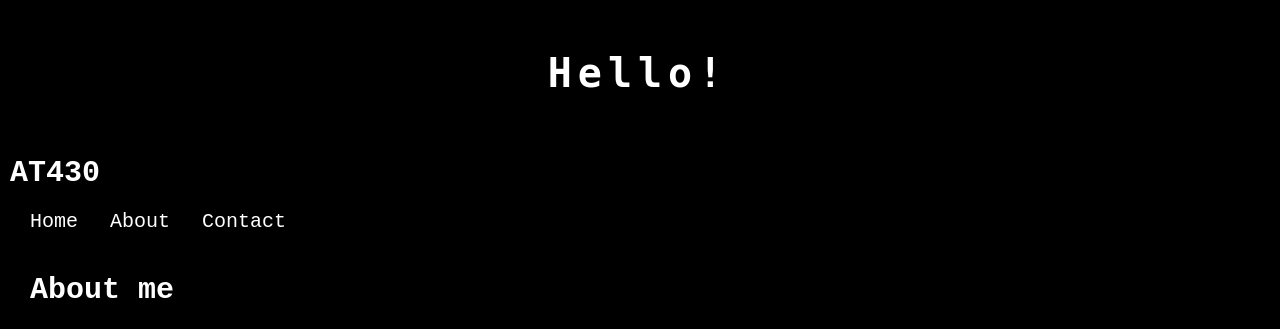
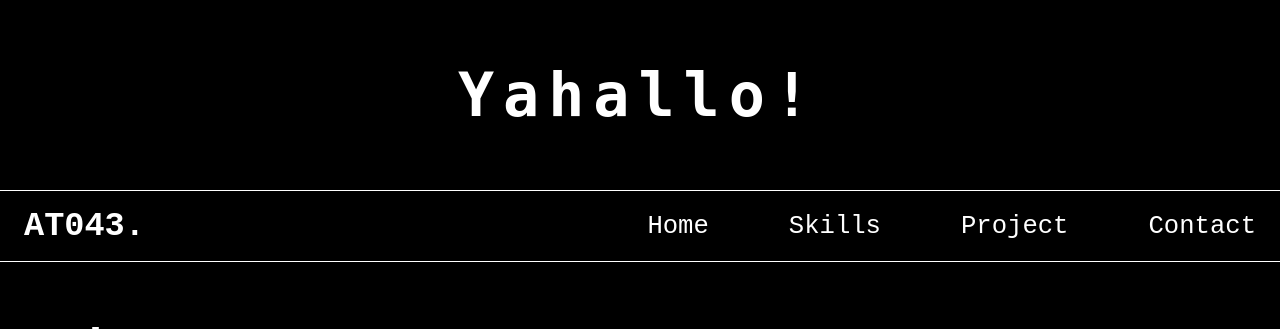
Before and after one commit to AT043/at043.github.io, a PHP site: page / in a window 1280 px wide. Shown: the top 329 px of the page. Run offline with PHP 8.4, Linux system fonts and the light colour scheme.

Commit message:
add navigation and fix some problems

```diff
--- a/index.html
+++ b/index.html
@@ -6,103 +6,119 @@
     <meta name="viewport" content="width=device-width, initial-scale=1.0">
     <title>AT043-none</title>
     <link rel="stylesheet" href="style.css">
+    <link rel="stylesheet" href="https://cdnjs.cloudflare.com/ajax/libs/font-awesome/4.7.0/css/font-awesome.min.css">
+    <link rel="stylesheet" href="https://cdn.jsdelivr.net/gh/lipis/flag-icons@6.6.6/css/flag-icons.min.css"/>
     <!-- <script src="https://cdn.tailwindcss.com"></script> -->
 </head>
 <body>
-    <header>
+    <header class="header">
             <div class="jumbotron">
                 <div class="typing-effect">
-                    <h1>Hello!</h1>
+                    <h1>Yahallo!</h1>
                 </div>
             </div>
-            <nav>
-                <div class="nav-links">
-                    <a href="http://at79o.rf.gd"><h2>AT430</h2></a>
-                    <a href="#">Home</a>
-                    <a href="#about">About</a>
-                    <a href="#contact">Contact</a>
+            <!-- <nav id="navbar">
+                <a href="http://at79o.rf.gd" class="logo"><h2>AT430</h2></a>
+                <a href="#" class="nav-link">Home</a>
+                <a href="#about" class="nav-link">About</a>
+                <a href="#contact" class="nav-link">Contact</a>
+                <a href="javascript:void(0);" class="icon" onclick="myFunction()">
+                    <i class="fa fa-bars"></i>
+                </a>
+            </nav>-->
+            <nav class="navbar">
+                <a href="#" class="nav-logo">AT043.</a>
+                <ul class="nav-menu">
+                    <li class="nav-item">
+                        <a href="#" class="nav-link">Home</a>
+                    </li>
+                    <li class="nav-item">
+                        <a href="#" class="nav-link">Skills</a>
+                    </li>
+                    <li class="nav-item">
+                        <a href="#" class="nav-link">Project</a>
+                    </li>
+                    <li class="nav-item">
+                        <a href="#" class="nav-link">Contact</a>
+                    </li>
+                </ul>
+                <div class="hamburger">
+                    <span class="bar"></span>
+                    <span class="bar"></span>
+                    <span class="bar"></span>
                 </div>
             </nav>
     </header>
 
     <main>
-        <section id="about">
+        <article class="about" id="about">
             <h2>
                 About me
             </h2>
-            <div >
-                <img src="https://static.zerochan.net/Asanagi.Umi.full.3716665.jpg" alt="" class="float-left" width="180px" height="240px">
-            </div>
+            <img src="https://static.zerochan.net/Asanagi.Umi.full.3716665.jpg" alt="" class="float-left" width="180px" height="240px">
             <p>
-                Hello! Im DiegoAT. Currently 1st year Computer network engineering student at Politeknik Negeri Jakarta. I've interest in computer network and security. Lorem ipsum dolor sit amet, consectetur adipisicing elit. Ducimus velit tempore vitae delectus laborum! Quae, nesciunt blanditiis doloribus molestias fuga non est perspiciatis incidunt cum reiciendis cupiditate eius ad official.
+                Im Thariq. Currently 1st year Computer network engineering student at Politeknik Negeri Jakarta. I've interest in computer network and security. Lorem ipsum dolor sit amet, consectetur adipisicing elit. Ducimus velit tempore vitae delectus laborum! Quae, nesciunt blanditiis doloribus molestias fuga non est perspiciatis incidunt cum reiciendis cupiditate eius ad official.
             </p>
 
-        </section>
-        <section id="skills">
+        </article>
+        <article id="skills">
             <h2>
                 Skills
             </h2>
-            <table>
-                <tr>
-                    <th>It Support</th>
-                    <th>Computer Networking</th>
-                    <th>Programming</th>
-                    <th>tools</th>
-                </tr>
-                <tr>
-                    <td>Desc: Im able to turn off and turn on any kinds of computer</td>
-                    <td>Desc: Im able to do ping to test connection</td>
-                    <td>Desc: Im able to print Hello world and make program to solve basic math question</td>
-                    <td>Desc: I m able to install and open the tools</td>
-                </tr>
-                <tr>
-                    <td><img src="https://images.credly.com/size/110x110/images/b2db4424-989e-4df9-ad19-1539d2743d74/image.png" alt="Google IT Support"></td>
-                    <td><img src="https://images.credly.com/size/110x110/images/70d71df5-f3dc-4380-9b9d-f22513a70417/CCNAITN__1_.png" alt="Cisco ITN"></td>
-                    <td></td>
-                    <td></td>
-                </tr>
-                <tr>
-                    <td></td>
-                    <td><img src="https://images.credly.com/size/120x120/images/6321cd9f-5f08-4d2e-9418-2fbe1a932471/image.png" alt=""></td>
-                    <td></td>
-                    <td></td>
-                </tr>
-                <tr>
-                    <td></td>
-                    <td><img src="https://images.credly.com/size/340x340/images/0a6d331e-8abf-4272-a949-33f754569a76/CCNAENSA__1_.png" alt="" width="110px"></td>
-                    <td></td>
-                    <td></td>
-                </tr>
-            </table>
-        </section>
-        <section>
+            <section>
+                <h3>IT Support</h3>
+                <p>Im able to turn off and turn on any kinds of computer</p>
+                <img src="https://images.credly.com/size/110x110/images/b2db4424-989e-4df9-ad19-1539d2743d74/image.png" alt="Google IT Support">
+            </section>
+            <section>
+                <h3>Computer Network</h2>
+                <p>Im able to ping to check network connection</p>
+                <img src="https://images.credly.com/size/110x110/images/70d71df5-f3dc-4380-9b9d-f22513a70417/CCNAITN__1_.png" alt="Cisco ITN">
+                <img src="https://images.credly.com/size/340x340/images/0a6d331e-8abf-4272-a949-33f754569a76/CCNAENSA__1_.png" alt="Cisco ENSA" width="110px">
+                <img src="https://images.credly.com/size/120x120/images/6321cd9f-5f08-4d2e-9418-2fbe1a932471/image.png" alt="Cisco CCT">
+            </section>
+            <section>
+                <h3>Tools</h3>
+                <p>Im able to use these kind of tools</p>
+                <img>
+            </section>
+            <section>
+                <h3>Language</h3>
+                <p><span class="fi fi-id"></span> Aku Indonesia!</p>
+                <p><span class="fi fi-gb-eng"></span>I can speak english, litle litle sih</p>
+                <p><span class="fi fi-ru"></span>Y Russkiy, Uraa!</p>
+                <p><span class="fi fi-es"></span>Espana</p>
+            </section>
+        </article>
+        <article>
             <h2>
                 Projects
             </h2>
             <p>
                 Nothing, too lazy to build something..
             </p>
-        </section>
-        <section id="contact">
+        </article>
+        <article class="contact" id="contact">
             <h2>Reach me @</h2>
-            <table>
-                <tr>
-                    <td><a href="#">facebook</a></td>
-                    <td><a href="#">instagram</a></td>
-                    <td><a href="mailto:daffa.assyam.thariq.an21@mhsw.pnj.ac.id">mail</a></td>
-                </tr>
-            </table>
-        </section>
+            <div class="socials-link">
+                <a href="#"><i class="fa fa-facebook" aria-hidden="true"></i></a>
+                <a href="#"><i class="fa fa-instagram" aria-hidden="true"></i></a>
+                <a href="mailto:daffa.assyam.thariq.an21@mhsw.pnj.ac.id"><i class="fa fa-envelope" aria-hidden="true"></i></a>
+                <a href="#"><i class="fa fa-linkedin" aria-hidden="true"></i></a>
+                <a href="#"><i class="fa fa-github" aria-hidden="true"></i></a>
+            </div>
+
+        </article>
     </main>
     <footer>
-        <hr>
         <div class="visitor-counter">
-            <img src="https://count.getloli.com/get/@:at043?theme:moebooru-h" alt=":name" />
+            <!-- <img src="https://count.getloli.com/get/@:at043?theme:moebooru-h" alt=":name" /> -->
         </div>
         <p>
             2023 &#169;
             <a href="http://at79o.rf.gd">AT043</a>
         </p>
     </footer>
+    <script src="main.js"></script>
 </body>
 </html>
--- /dev/null
+++ b/main.js
@@ -0,0 +1,18 @@
+const hamburger = document.querySelector(".hamburger");
+const navMenu = document.querySelector(".nav-menu");
+
+hamburger.addEventListener("click", mobileMenu);
+
+function mobileMenu() {
+    hamburger.classList.toggle("active");
+    navMenu.classList.toggle("active");
+}
+
+const navLink = document.querySelectorAll(".nav-link");
+
+navLink.forEach(n => n.addEventListener("click", closeMenu));
+
+function closeMenu() {
+    hamburger.classList.remove("active");
+    navMenu.classList.remove("active");
+}
--- a/style.css
+++ b/style.css
@@ -1,5 +1,6 @@
 * {
     margin: auto 0;
+    box-sizing: border-box;
     scroll-behavior: smooth;
 }
 body {
@@ -14,9 +15,9 @@ header {
 }
 
 .jumbotron {
-    padding: 50px;
+    padding: 60px;
     background-color: black;
-    font-size: 20px;
+    font-size: 30px;
     color: white;
     display: flex;
     justify-content: center;
@@ -27,12 +28,12 @@ header {
     color: white;
     font-family: monospace;
     overflow: hidden; /* Ensures the content is not revealed until the animation */
-    border-right: .10em solid rgb(34, 33, 33); /* The typwriter cursor */
+    border-right: .05em solid rgb(34, 33, 33); /* The typwriter cursor */
     white-space: nowrap; /* Keeps the content on a single line */
     margin: 0 auto; /* Gives that scrolling effect as the typing happens */
     letter-spacing: .15em; /* Adjust as needed */
     animation:
-      typing 2.5s steps(10, end),
+      typing 3.5s steps(10, end),
       blink-caret .5s step-end infinite;
   }
 
@@ -48,46 +49,118 @@ header {
     50% { border-color: rgb(58, 57, 56) }
   }
 
-nav {
-    padding: 10px;
+.navbar {
+    display: flex;
+    justify-content: space-between;
+    align-items: center;
+    padding: 1rem 1.5rem;
+    border-top: 1px solid #fff;
+    border-bottom: 1px solid #fff;
     position: sticky;
     top: 0;
-    background-color: black;
+    background-color: #000;
+}
+
+.hamburger {
+    display: none;
+}
+
+.bar {
+    display: block;
+    width: 25px;
+    height: 3px;
+    margin: 5px auto;
+    -webkit-transition: all 0.3s ease-in-out;
+    transition: all 0.3s ease-in-out;
+    background-color: #fff;
+}
+
+.nav-menu {
+    display: flex;
+    justify-content: space-between;
+    align-items: center;
+}
+
+.nav-item {
+    margin-left: 5rem;
+}
+
+.nav-link{
+    font-size: 1.6rem;
+    font-weight: 400;
+    color: #fff;
+}
+
+.nav-link:hover{
+    color: #000;
+    background-color: #fff;
+    font-weight: bold;
+}
+
+.nav-logo {
+    font-size: 2.1rem;
+    font-weight: bold;
+    color: #fff;
+}
+
+.nav-logo:hover {
+    color:#000;
+    background-color: #fff;
+    font-weight: bold;
 }
 
 nav a {
     text-decoration: none;
-    color: white;
-    display: inline;
-    list-style-type: none;
-    margin-right: 20px;
-
 }
 
-img {
+nav li {
+    list-style-type: none;
+}
+
+.about img {
     float: left;
     margin: 5px;
 }
 
-h2 {
-    margin-bottom: 20px;
+article {
+    max-width: 1500px;
+    height: 500px;
+    padding: 20px;
+    margin: 10px;
 }
 
-section {
-    max-width: 960px;
-    height: 400px;
-    padding: 20px;
-    margin: 10px;
+article h2 {
+    font-size: 3rem;
+    margin: 30px;
 }
 
 #skills {
     overflow: scroll;
 }
 
+.contact a{
+    text-decoration: none;
+    color: #fff;
+    padding: 1rem 1.5rem;
+}
+
+.socials-link {
+    font-size: 40px;
+    display: flex;
+    justify-content: center;
+}
+
+.contact a:hover {
+    font-size: 50px;
+    color:#000;
+    background-color: #fff;
+}
+
 footer {
     text-align: center;
     padding: 20px;
     margin: 10px;
+    border-top: 1px solid #fff;
 }
 
 footer a {
```
Also changed, not shown: other parts of style.css (+44 -0 lines).
